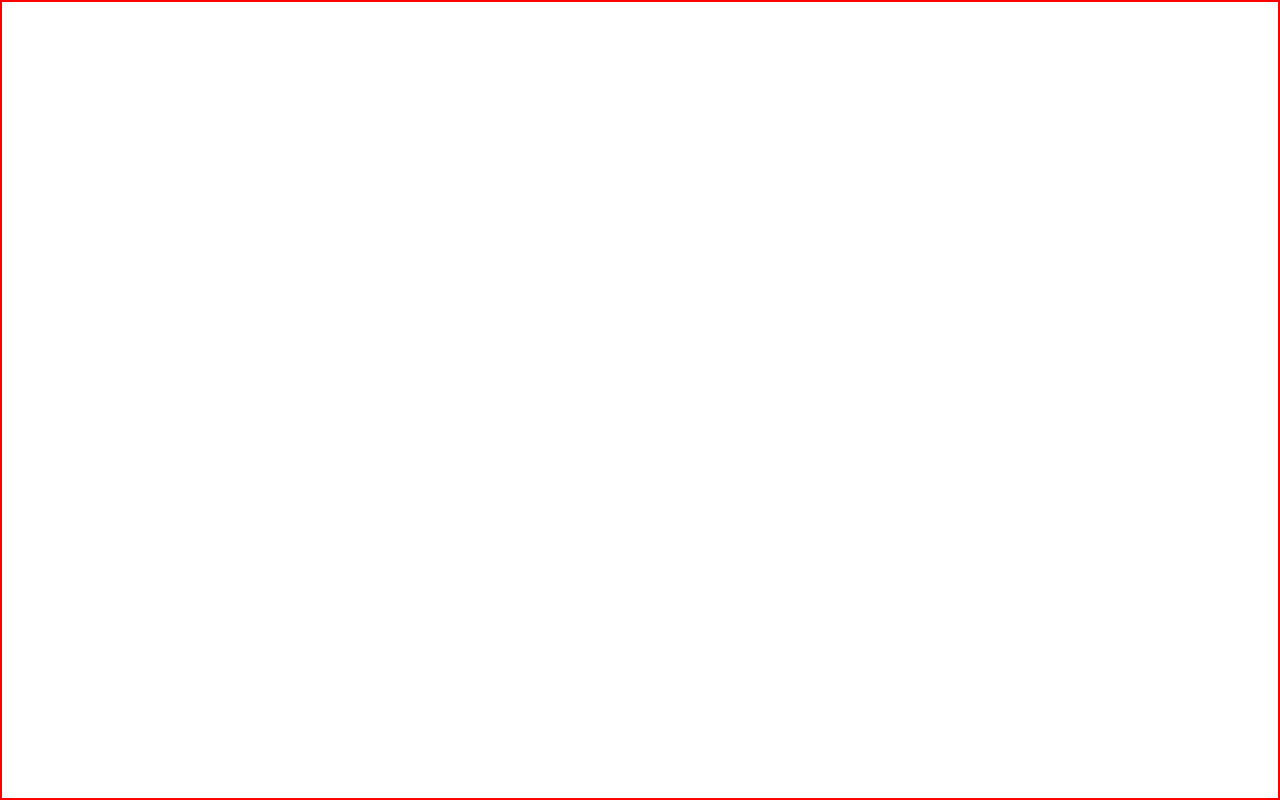
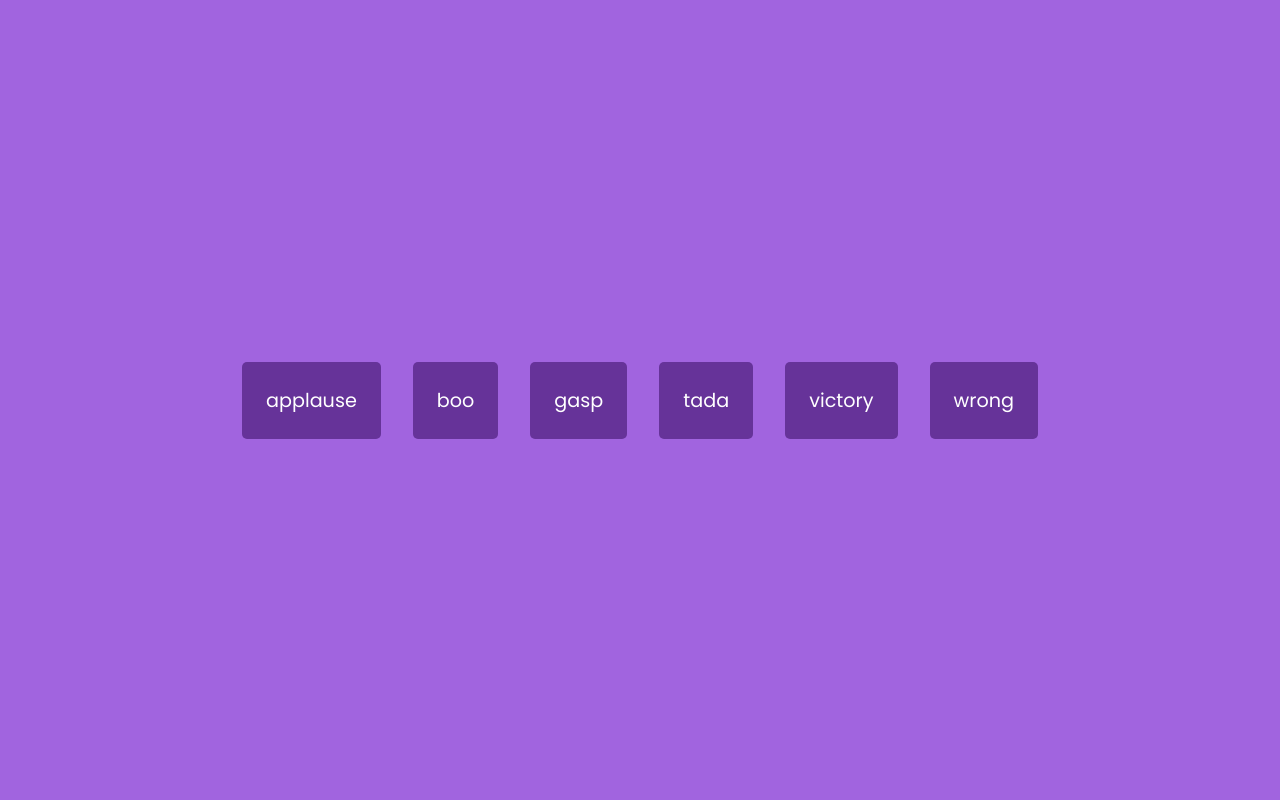
Before and after one commit to AliAksoyy/50-Vanilla-JS-Projects, a plain HTML site: page 09-Sound Board/index.html in a window 1280 px wide. Drawn offline with Linux system fonts and the light colour scheme; a web font is replaced by a local one.

Commit message:
#finished

```diff
--- a/09-Sound Board/index.html
+++ b/09-Sound Board/index.html
@@ -7,6 +7,13 @@
     <link rel="stylesheet" href="style.css">
 </head>
 <body>
+    <audio id="applause" src="./sounds/applause.mp3"></audio>
+    <audio id="boo" src="./sounds/boo.mp3"></audio>
+    <audio id="gasp" src="./sounds/gasp.mp3"></audio>
+    <audio id="tada" src="./sounds/tada.mp3"></audio>
+    <audio id="victory" src="./sounds/victory.mp3"></audio>
+    <audio id="wrong" src="./sounds/wrong.mp3"></audio>
+    <div id="buttons"></div>
     <script src="script.js"></script>
 </body>
 </html>
--- a/09-Sound Board/script.js
+++ b/09-Sound Board/script.js
@@ -0,0 +1,22 @@
+const sounds = ["applause", "boo", "gasp", "tada", "victory", "wrong"];
+
+sounds.forEach((sound) => {
+  const btn = document.createElement("button");
+  btn.classList.add("btn");
+
+  btn.innerText = sound;
+  btn.addEventListener("click", () => {
+    stopSongs();
+    document.getElementById(sound).play();
+  });
+
+  document.getElementById("buttons").appendChild(btn);
+});
+
+function stopSongs() {
+  sounds.forEach((sound) => {
+    const song = document.getElementById(sound);
+    song.pause();
+    song.currentTime=0
+  });
+}
--- a/09-Sound Board/style.css
+++ b/09-Sound Board/style.css
@@ -1,15 +1,40 @@
-@import url("https://fonts.googleapis.com/css?family=Muli&display=swap");
+@import url("https://fonts.googleapis.com/css?family=Poppins&display=swap");
 
 * {
   box-sizing: border-box;
 }
 
 body {
-  border: 2px solid red;
+  font-family: "Poppins", sans-serif;
+  background-color: rgb(161, 100, 223);
   margin: 0;
   display: flex;
   justify-content: center;
   align-items: center;
   height: 100vh;
   overflow: hidden;
+  flex-wrap:wrap;
+  text-align: center;
 }
+
+.btn {
+  border: 2px solid red;
+  background-color: rebeccapurple;
+  border-radius: 5px;
+  border: none;
+  color: #fff;
+  margin: 1rem;
+  padding: 1.5rem;
+  font-size: 1.2rem;
+  font-family: inherit;
+  cursor: pointer;
+
+}
+
+.btn:hover {
+  opacity: 0.8;
+}
+
+.btn :focus {
+  outline: none;
+}
```
Also changed, not shown: 6 other files.
